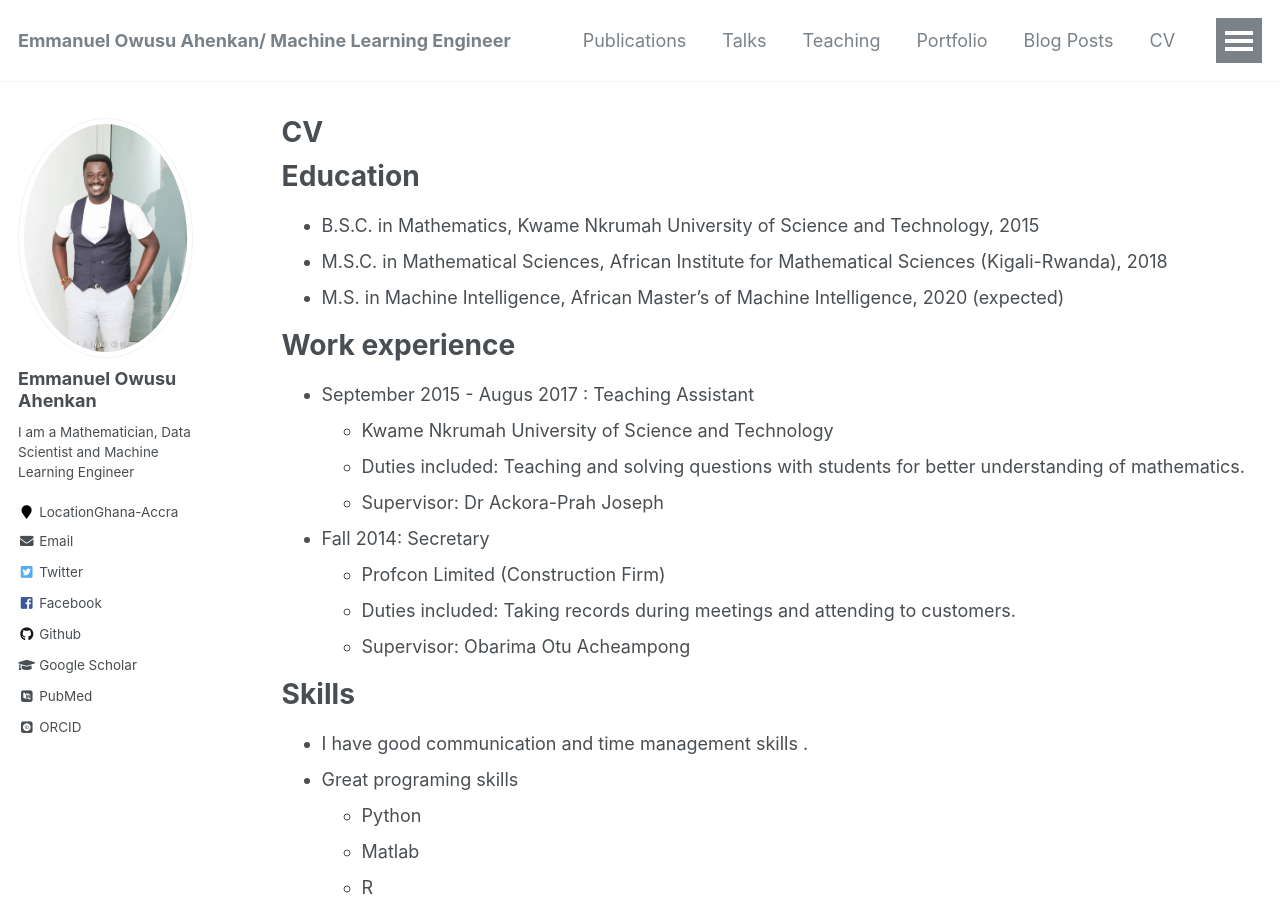
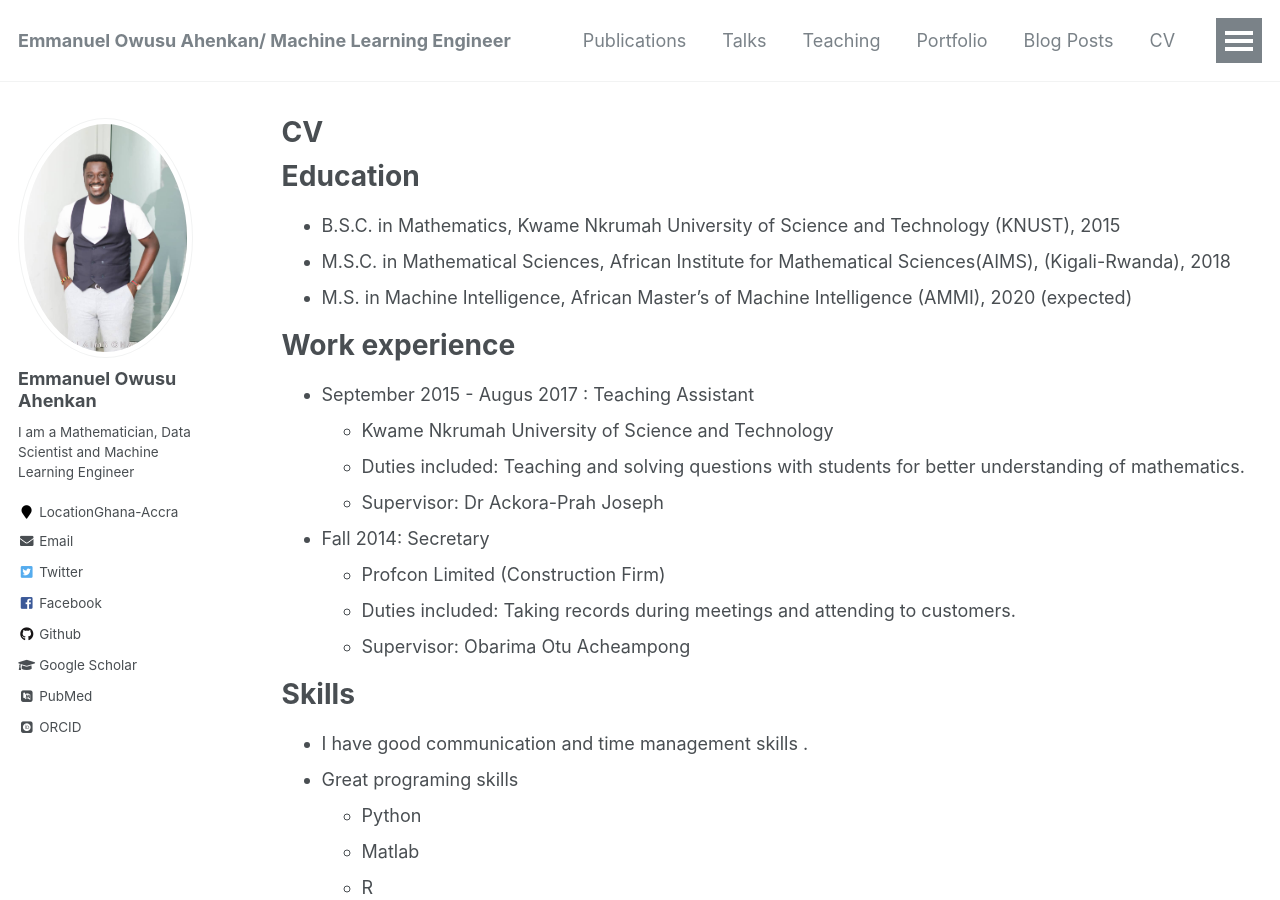
Before and after one commit to EmmanuelOwusu/EmmanuelOwusu.github.io, a Jekyll site: the page built from _pages/cv.md, in a window 1280 px wide and 900 px high. Built offline with Jekyll 4.4.1, drawn with Linux system fonts in a browser that asks for light colours; some web fonts are replaced; some of the changed text lies outside the part shown.

Commit message:
Updated CV 3
Updated CV 3

```diff
--- a/_pages/cv.md
+++ b/_pages/cv.md
@@ -11,9 +11,9 @@ redirect_from:
 
 Education
 ======
-* B.S.C. in Mathematics, Kwame Nkrumah University of Science and Technology, 2015
-* M.S.C. in Mathematical Sciences, African Institute for Mathematical Sciences (Kigali-Rwanda), 2018
-* M.S.    in Machine Intelligence, African Master's of Machine Intelligence, 2020 (expected)
+* B.S.C. in Mathematics, Kwame Nkrumah University of Science and Technology (KNUST), 2015
+* M.S.C. in Mathematical Sciences, African Institute for Mathematical Sciences(AIMS),  (Kigali-Rwanda), 2018
+* M.S.    in Machine Intelligence, African Master's of Machine Intelligence (AMMI), 2020 (expected)
 
 Work experience
 ======
```
Also changed, not shown: other parts of _pages/cv.md (+1 -1 lines).
